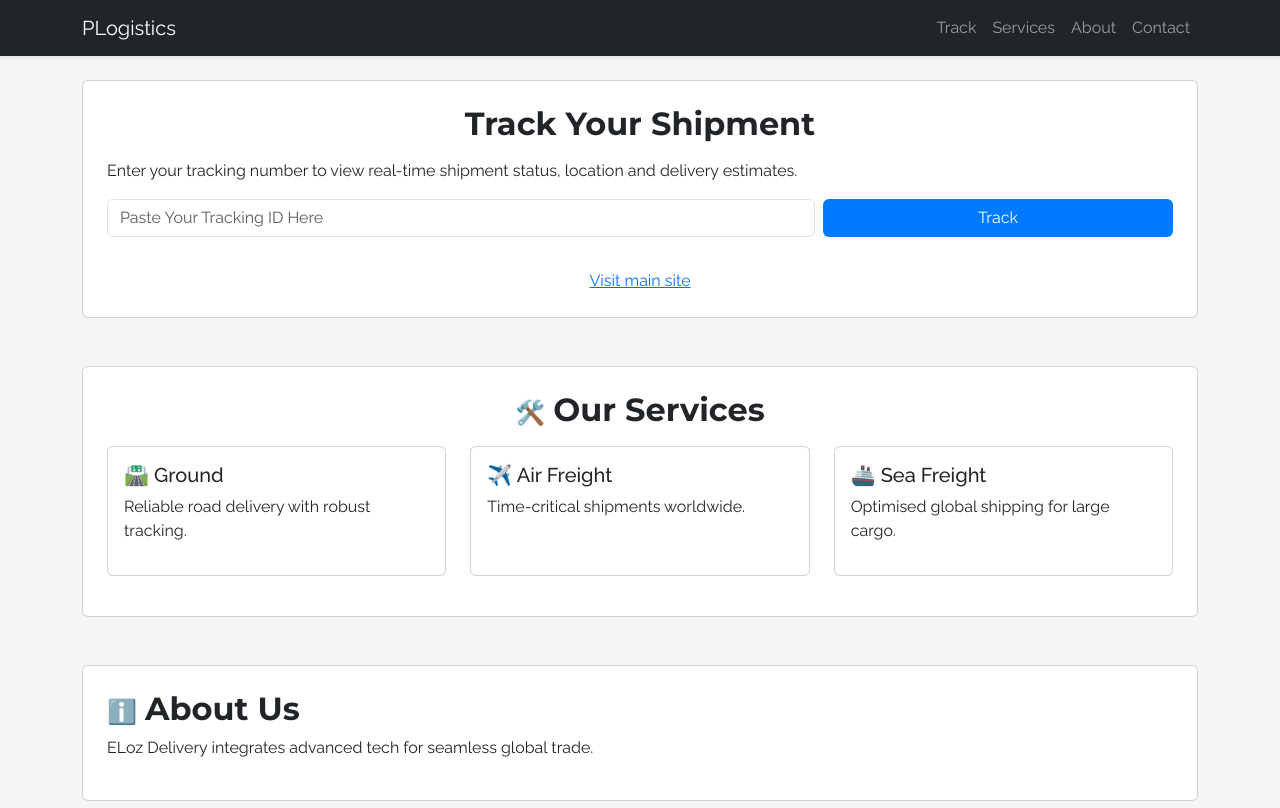
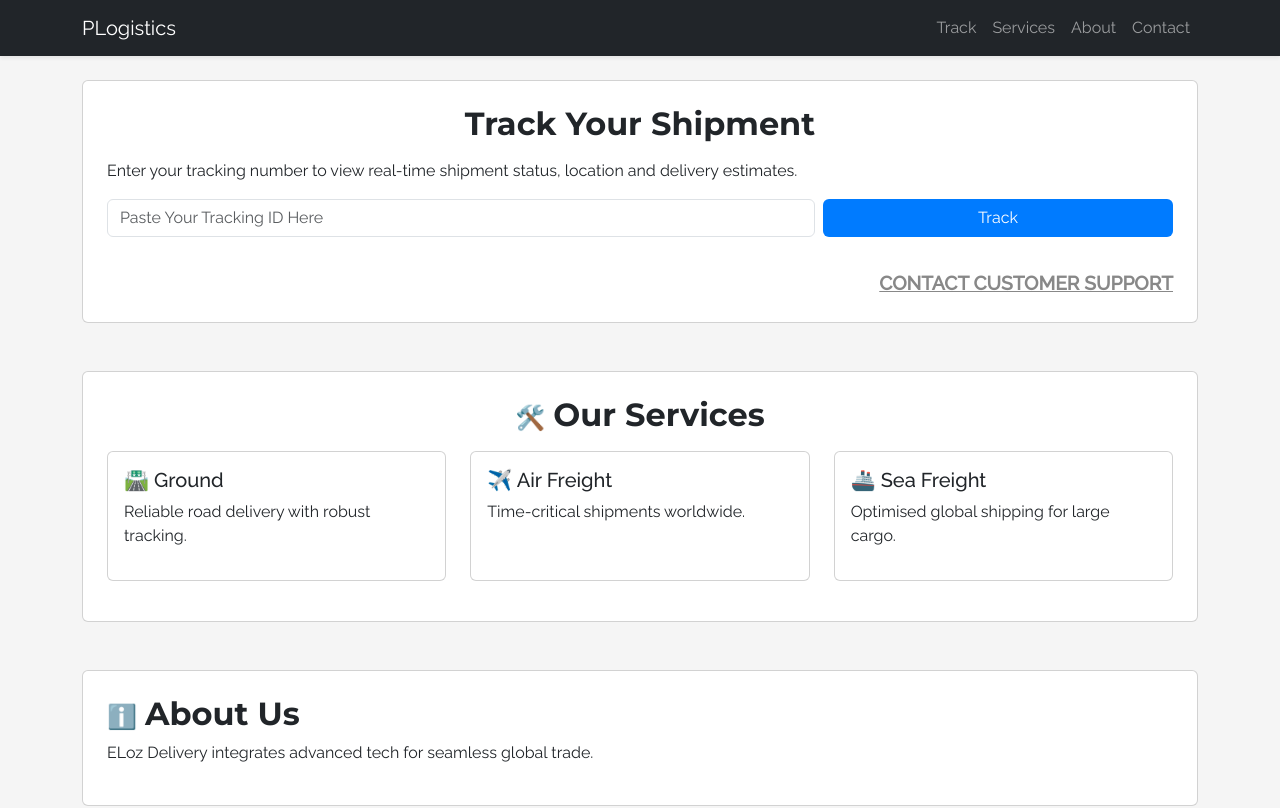
Before and after one commit to jdeppfpg/Plogistics, a plain HTML site: page index.html in a window 1280 px wide. Shown: the top 808 px of the page. Drawn offline with nearby package versions, Linux system fonts and the light colour scheme.

Commit message:
Update index.html

```diff
--- a/index.html
+++ b/index.html
@@ -29,7 +29,7 @@
     .error{color:#d90429;font-weight:600;text-align:center}
     #loader{display:none;margin:1rem auto;text-align:center}
     .flag-icon{width:24px;height:16px;object-fit:cover;border-radius:3px;margin-right:6px}
-    .close-icon{float:right;font-size:1.2rem;cursor:pointer;color:#888}
+    .close-icon, a{float:right;font-size:1.2rem;cursor:pointer;color:#888}
     .close-icon:hover{color:#ff4040}
     .btn-blue{background:#007bff;color:#fff}
     .btn-blue:hover{background:#0069d9}
@@ -83,7 +83,7 @@
       </div>
 
       <div id="output" class="mt-3"></div>
-      <center><a href="#">Visit main site</a></center>
+      <center><b><a href="#">CONTACT CUSTOMER SUPPORT</a></b></center>
     </section>
 
     <!-- SERVICES -->
@@ -215,9 +215,12 @@
             <tr><th>Expected Delivery</th><td>${item.expected_delivery_d ?? item.expected_delivery_date ?? "—"}</td></tr>
             <tr><th>Current Location</th><td>${item.current_location ?? "—"}</td></tr>
             <tr><th>Status</th><td>${item.shipment_status ?? "—"}</td></tr>
-            <tr><th>Support Email</th><td>${item.support_email ?? "—"}</td></tr>
-            <tr><th>Created At</th><td>${item.created_at ?? "—"}</td></tr>
-          </tbody>`;
+
+        </tbody>`
+
+        ;
+
+
         out.appendChild(tbl);
 
       } catch(e) {
```
